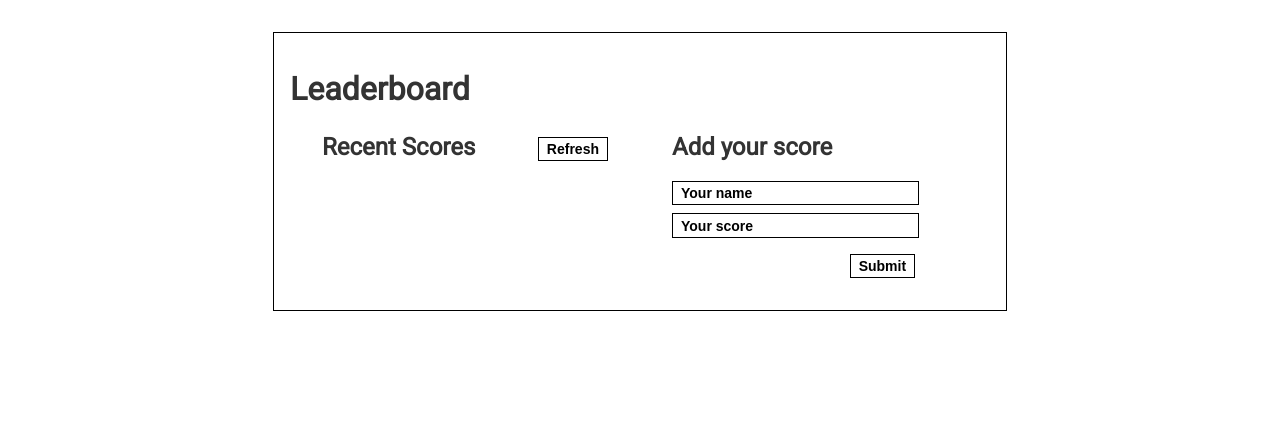
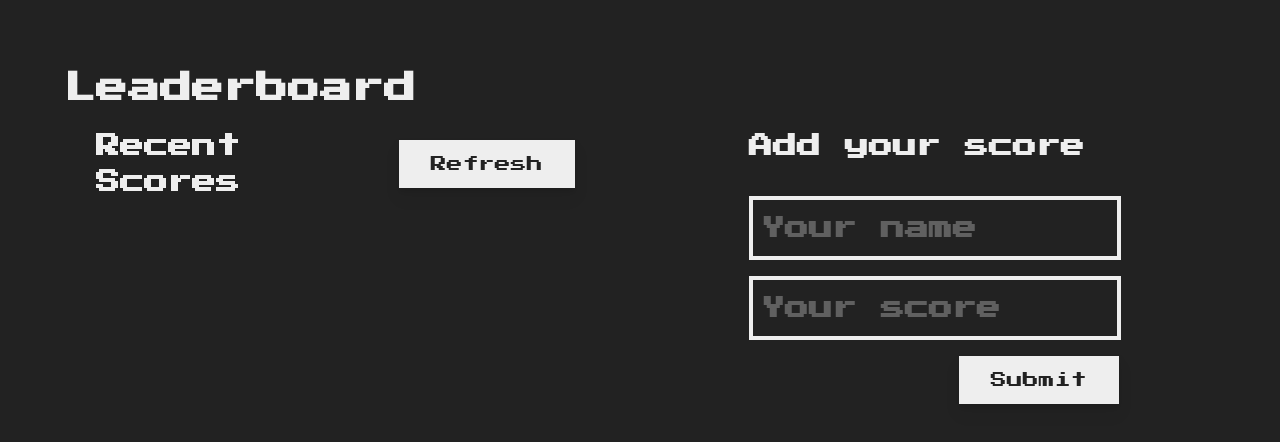
Before and after one commit to XsidX/leaderboard, a website built with webpack: page src/index.html in a window 1280 px wide. Built offline with nearby package versions, Linux system fonts and the light colour scheme; no server answers.

Commit message:
add styles

```diff
--- a/src/index.html
+++ b/src/index.html
@@ -21,8 +21,8 @@
             <h2>Add your score</h2>
           </div>
           <form action="/" id="form">
-            <input type="text" id="user" placeholder="Your name" />
-            <input type="text" id="score" placeholder="Your score" />
+            <input type="text" id="user" placeholder="Your name" required />
+            <input type="text" id="score" placeholder="Your score" required />
             <div class="submit-wrapper"><button type="submit" id="submit" class="btn">Submit</button></div>
           </form>
         </div>
--- a/src/index.js
+++ b/src/index.js
@@ -28,7 +28,7 @@ const displayScores = async () => {
   scores.result.forEach(({ score, user }) => {
     const tr = document.createElement('tr');
     tr.innerHTML = `
-      <td>${user}: ${score}</td>
+      <td>${user} : ${score}</td>
     `;
     table.appendChild(tr);
   });
@@ -49,6 +49,8 @@ form.addEventListener('submit', (e) => {
     score,
   };
   postScore(newScore);
+  document.getElementById('user').value = '';
+  document.getElementById('score').value = '';
 });
 
 // Refresh the scores list
--- a/src/styles.css
+++ b/src/styles.css
@@ -1,4 +1,4 @@
-@import url('https://fonts.googleapis.com/css2?family=Roboto&display=swap');
+@import url('https://fonts.googleapis.com/css?family=Press+Start+2P&display=swap');
 
 * {
   padding: 0;
@@ -6,11 +6,11 @@
 }
 
 body {
-  font-family: 'Roboto', sans-serif;
+  font-family: 'Press Start 2P', sans-serif;
   font-size: 16px;
   line-height: 1.5;
-  color: #333;
-  background-color: #fff;
+  color: #eee;
+  background-color: #222;
   display: flex;
   flex-direction: column;
   align-items: center;
@@ -18,14 +18,13 @@ body {
 
 .main-container {
   justify-content: center;
-  border: 1px solid #000;
   padding: 2rem 1rem;
   margin: 2rem 0;
 }
 
 @media screen and (min-width: 780px) {
   .main-container {
-    width: 700px;
+    width: 90vw;
   }
 }
 
@@ -39,18 +38,25 @@ body {
 }
 
 .btn {
-  border: 1px solid #000;
-  background: transparent;
-  padding: 0.2rem 0.5rem;
-  margin: 0.5rem 0;
-  font-size: 0.875rem;
-  font-weight: bold;
+  border: none;
+  background-color: #eee;
+  color: #222;
+  font-size: 1rem;
+  font-family: inherit;
+  padding: 1rem 2rem;
   cursor: pointer;
+  filter: drop-shadow(0 10px 8px rgb(0 0 0 / 0.04)) drop-shadow(0 4px 3px rgb(0 0 0 / 0.1));
+  transition: all 0.2s ease-in-out;
+}
+
+.btn:active {
+  filter: none;
 }
 
 .heading {
   display: flex;
   justify-content: space-between;
+  align-items: center;
 }
 
 h1 {
@@ -60,18 +66,19 @@ h1 {
 }
 
 table {
-  width: 100%;
+  width: 80%;
   border-collapse: collapse;
   border-spacing: 0;
-  border: 1px solid #000;
 }
 
 table tr:nth-child(even) {
-  background-color: #f2f2f2;
+  background-color: #eee;
+  opacity: 0.6;
+  color: #222;
 }
 
 table td {
-  padding: 0.1rem 0.5rem;
+  padding: 0.3rem 1rem;
   font-size: 0.875rem;
   font-weight: bold;
 }
@@ -81,16 +88,22 @@ form {
 }
 
 form input {
+  outline: none;
   width: 80%;
-  border: 1px solid #000;
-  padding: 0.2rem 0.5rem;
-  margin-bottom: 0.5rem;
+  border: 4px solid #eee;
+  padding: 1rem 0.5rem;
+  margin-bottom: 1rem;
   font-size: 0.875rem;
+  background: transparent;
+  color: #eee;
+  font-size: 1.5rem;
+  font-family: 'Press Start 2P', sans-serif;
 }
 
 input::placeholder {
   font-weight: bold;
-  color: #000;
+  color: #eee;
+  opacity: 0.3;
 }
 
 .submit-wrapper {
@@ -103,21 +116,20 @@ input::placeholder {
     flex-direction: row;
     justify-content: space-between;
     padding: 0 2rem;
-    gap: 4rem;
   }
 
   .heading {
     flex-direction: row;
-    margin-bottom: 1rem;
+    margin-bottom: 2rem;
   }
 
   .recent-scores {
-    width: 50%;
+    width: 44%;
     order: 0;
   }
 
   .add-score {
-    width: 50%;
+    width: 40%;
   }
 
   form #submit {
```
